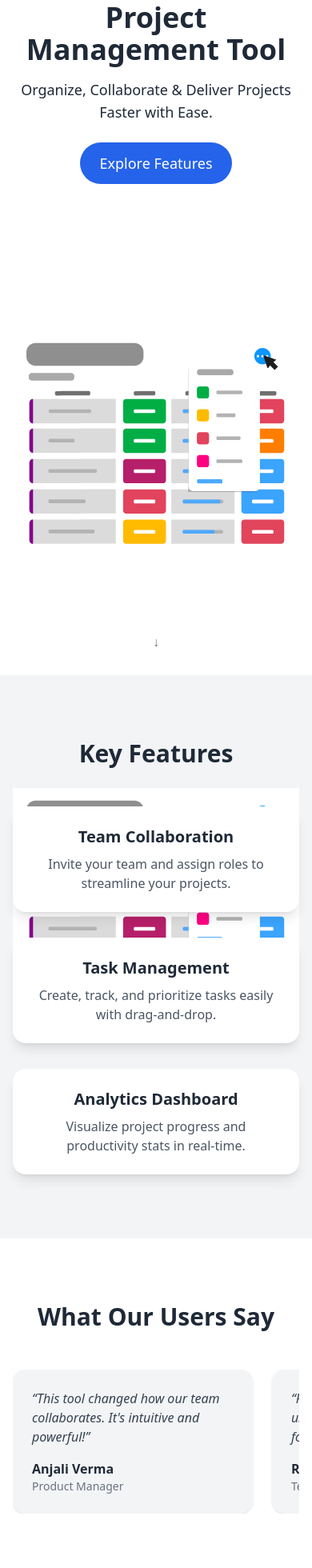
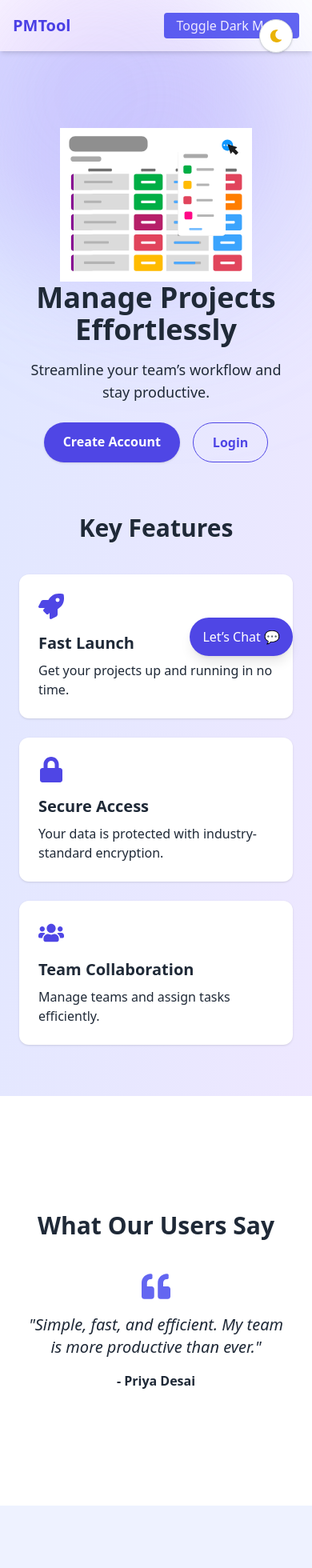
Before and after one commit to gauranshahuja/project-management-tool, a React (Vite) app in the folder client/: page / in a window 390 px wide. Shown: the top 1960 px of the page at 80% size. Built offline with nearby package versions, Linux system fonts and the light colour scheme.

Commit message:
feat: implement DarkModeToggle and Newsletter components with responsive design

```diff
--- /dev/null
+++ b/client/src/components/DarkModeToggle.jsx
@@ -0,0 +1,31 @@
+import { useEffect, useState } from "react";
+import { FaSun, FaMoon } from "react-icons/fa";
+
+function DarkModeToggle() {
+  const [dark, setDark] = useState(
+    localStorage.getItem("theme") === "dark" ||
+      (!("theme" in localStorage) && window.matchMedia("(prefers-color-scheme: dark)").matches)
+  );
+
+  useEffect(() => {
+    const root = window.document.documentElement;
+    if (dark) {
+      root.classList.add("dark");
+      localStorage.setItem("theme", "dark");
+    } else {
+      root.classList.remove("dark");
+      localStorage.setItem("theme", "light");
+    }
+  }, [dark]);
+
+  return (
+    <button
+      onClick={() => setDark(!dark)}
+      className="fixed top-6 right-6 z-50 bg-white dark:bg-gray-900 text-yellow-500 dark:text-gray-300 border border-gray-300 dark:border-gray-600 shadow p-3 rounded-full transition duration-300"
+    >
+      {dark ? <FaSun /> : <FaMoon />}
+    </button>
+  );
+}
+
+export default DarkModeToggle;
--- /dev/null
+++ b/client/src/components/Newsletter.jsx
@@ -0,0 +1,25 @@
+function Newsletter() {
+  return (
+    <section className="py-16 px-6 bg-indigo-100 dark:bg-gray-800 text-gray-800 dark:text-white relative z-10">
+      <div className="max-w-xl mx-auto text-center">
+        <h2 className="text-3xl font-bold mb-4">Stay in the Loop</h2>
+        <p className="mb-6 text-lg">Subscribe to our newsletter to get updates directly to your inbox.</p>
+        <form className="flex flex-col sm:flex-row items-center gap-4 justify-center">
+          <input
+            type="email"
+            placeholder="Enter your email"
+            className="px-4 py-2 rounded-full w-full sm:w-auto border border-gray-300 dark:border-gray-600 focus:outline-none focus:ring-2 focus:ring-indigo-400"
+          />
+          <button
+            type="submit"
+            className="px-6 py-2 bg-indigo-600 hover:bg-indigo-700 text-white rounded-full font-semibold transition"
+          >
+            Subscribe
+          </button>
+        </form>
+      </div>
+    </section>
+  );
+}
+
+export default Newsletter;
--- a/client/src/components/Testimonials.jsx
+++ b/client/src/components/Testimonials.jsx
@@ -1,17 +1,18 @@
 import { useEffect, useState } from "react";
+import { FaQuoteLeft } from "react-icons/fa";
 
 const testimonials = [
   {
-    name: "Alice",
-    comment: "This tool transformed the way our team works!",
+    name: "Aman Singh",
+    feedback: "This tool has completely changed how we manage our projects. Love it!",
   },
   {
-    name: "Bob",
-    comment: "Simple, clean, and powerful.",
+    name: "Priya Desai",
+    feedback: "Simple, fast, and efficient. My team is more productive than ever.",
   },
   {
-    name: "Clara",
-    comment: "Helped me stay organized and productive.",
+    name: "Ravi Kumar",
+    feedback: "Beautiful UI and smooth experience. Highly recommend!",
   },
 ];
 
@@ -19,19 +20,22 @@ function Testimonials() {
   const [index, setIndex] = useState(0);
 
   useEffect(() => {
-    const timer = setInterval(() => setIndex((i) => (i + 1) % testimonials.length), 3000);
+    const timer = setInterval(() => {
+      setIndex((prev) => (prev + 1) % testimonials.length);
+    }, 5000);
     return () => clearInterval(timer);
   }, []);
 
-  const { name, comment } = testimonials[index];
+  const testimonial = testimonials[index];
 
   return (
-    <section className="bg-indigo-100 dark:bg-gray-800 text-center py-16 px-4">
-      <h2 className="text-3xl font-bold text-indigo-600 dark:text-white mb-8">What Users Say</h2>
-      <blockquote className="text-xl italic text-gray-700 dark:text-gray-200 max-w-2xl mx-auto">
-        "{comment}"
-      </blockquote>
-      <p className="mt-4 font-semibold text-indigo-600 dark:text-indigo-300">- {name}</p>
+    <section className="py-16 px-4 bg-white dark:bg-gray-900 text-gray-800 dark:text-white relative z-10">
+      <h2 className="text-3xl font-bold text-center mb-10">What Our Users Say</h2>
+      <div className="max-w-2xl mx-auto text-center transition-all duration-700 ease-in-out">
+        <FaQuoteLeft className="mx-auto text-indigo-500 text-4xl mb-4" />
+        <p className="text-xl italic mb-4">"{testimonial.feedback}"</p>
+        <p className="font-semibold">- {testimonial.name}</p>
+      </div>
     </section>
   );
 }
--- a/client/src/pages/LandingPage.jsx
+++ b/client/src/pages/LandingPage.jsx
@@ -1,151 +1,156 @@
-import { useEffect } from "react";
-import lottie from "lottie-web";
+import { useEffect, useRef } from "react";
+import { motion } from "framer-motion";
 import AOS from "aos";
 import "aos/dist/aos.css";
+import Lottie from "lottie-react";
 import animationData from "../assets/animations/project-animation.json";
 
-const testimonials = [
+import { FaRocket, FaLock, FaUsers } from "react-icons/fa";
+
+import FeatureCard from "../components/FeatureCard";
+import Testimonials from "../components/Testimonials";
+import Newsletter from "../components/Newsletter";
+import ContactForm from "../components/ContactForm";
+import DarkModeToggle from "../components/DarkModeToggle";
+import Navbar from "../components/Navbar";
+
+function LandingPage() {
+  const testimonialRef = useRef(null);
+  const newsletterRef = useRef(null);
+  const contactRef = useRef(null);
+
+  useEffect(() => {
+    AOS.init({ duration: 1000 });
+  }, []);
+
+  const scrollTo = (ref) => {
+    ref?.current?.scrollIntoView({ behavior: "smooth" });
+  };
+
+  const features = [
     {
-    name: "Anjali Verma",
-    role: "Product Manager",
-    text: "This tool changed how our team collaborates. It's intuitive and powerful!",
+      icon: <FaRocket className="text-indigo-600 dark:text-indigo-400" size={32} />,
+      title: "Fast Launch",
+      description: "Get your projects up and running in no time.",
     },
     {
-    name: "Ravi Kumar",
-    role: "Team Lead",
-    text: "Project Management Tool helped us hit every deadline. A must-have for startups.",
+      icon: <FaLock className="text-indigo-600 dark:text-indigo-400" size={32} />,
+      title: "Secure Access",
+      description: "Your data is protected with industry-standard encryption.",
     },
     {
-    name: "Sara Nair",
-    role: "Developer",
-    text: "Beautiful UI, smooth workflow, and awesome features. Highly recommended!",
+      icon: <FaUsers className="text-indigo-600 dark:text-indigo-400" size={32} />,
+      title: "Team Collaboration",
+      description: "Manage teams and assign tasks efficiently.",
     },
   ];
 
-export default function LandingPage() {
-  useEffect(() => {
-    const container = document.getElementById("lottie-animation");
-    if (container) {
-      lottie.loadAnimation({
-        container,
-        renderer: "svg",
-        loop: true,
-        autoplay: true,
-        animationData,
-      });
-    }
+  return (
+    <div className="relative min-h-screen bg-gradient-to-br from-indigo-100 to-purple-100 dark:from-gray-900 dark:to-gray-800 text-gray-800 dark:text-white overflow-x-hidden">
+      <Navbar
+        scrollToTestimonial={() => scrollTo(testimonialRef)}
+        scrollToNewsletter={() => scrollTo(newsletterRef)}
+        scrollToContact={() => scrollTo(contactRef)}
+      />
 
-    AOS.init({
-      duration: 800,
-      once: true,
-    });
-  }, []);
+      <DarkModeToggle />
 
-  return (
-    <div className="font-sans text-gray-800 bg-white">
-      {/* Hero */}
-      <section
-        className="h-screen flex flex-col justify-center items-center text-center px-4 relative"
+      {/* Animated Blobs */}
+      <div className="absolute -top-20 -left-20 w-[400px] h-[400px] bg-purple-300 dark:bg-purple-700 rounded-full mix-blend-multiply filter blur-3xl opacity-30 animate-pulse z-0"></div>
+      <div className="absolute top-10 right-10 w-[300px] h-[300px] bg-indigo-300 dark:bg-indigo-700 rounded-full mix-blend-multiply filter blur-3xl opacity-30 animate-ping z-0"></div>
+
+      {/* Hero Section with Lottie */}
+      <section className="relative z-10 flex flex-col items-center text-center px-6 pt-24">
+        <div className="w-60 md:w-80" data-aos="fade-up">
+          <Lottie animationData={animationData} loop />
+        </div>
+        <motion.h1
+          initial={{ opacity: 0, y: -20 }}
+          animate={{ opacity: 1, y: 0 }}
+          transition={{ duration: 0.6 }}
+          className="text-4xl md:text-6xl font-extrabold mb-4"
+        >
+          Manage Projects Effortlessly
+        </motion.h1>
+        <motion.p
+          initial={{ opacity: 0 }}
+          animate={{ opacity: 1 }}
+          transition={{ delay: 0.3 }}
+          className="text-lg mb-6 max-w-xl"
+        >
+          Streamline your team’s workflow and stay productive.
+        </motion.p>
+
+        {/* CTA Buttons */}
+        <motion.div
+          whileHover={{ scale: 1.1 }}
+          className="flex flex-wrap gap-4 justify-center"
+        >
+          <a
+            href="/register"
+            className="bg-indigo-600 text-white px-6 py-3 rounded-full font-semibold shadow hover:bg-indigo-700 transition"
+          >
+            Create Account
+          </a>
+          <a
+            href="/login"
+            className="border border-indigo-600 text-indigo-600 px-6 py-3 rounded-full font-semibold hover:bg-indigo-50 dark:hover:bg-gray-700 transition"
+          >
+            Login
+          </a>
+        </motion.div>
+      </section>
+
+      {/* Features Section */}
+      <section className="py-16 px-6 z-10 relative">
+        <h2 className="text-3xl font-bold text-center mb-10" data-aos="fade-up">
+          Key Features
+        </h2>
+        <div className="grid gap-6 md:grid-cols-3 max-w-6xl mx-auto">
+          {features.map((feature, i) => (
+            <motion.div
+              key={i}
+              whileHover={{ scale: 1.05 }}
+              className="transition duration-300"
               data-aos="fade-up"
+              data-aos-delay={i * 100}
             >
-        <h1 className="text-4xl md:text-6xl font-bold mb-4">
-          Project Management Tool
-        </h1>
-        <p className="text-lg md:text-xl mb-6 max-w-xl">
-          Organize, Collaborate & Deliver Projects Faster with Ease.
-        </p>
-        <a
-          href="#features"
-          className="bg-blue-600 text-white px-6 py-3 rounded-full text-lg transition hover:bg-blue-700"
-        >
-          Explore Features
-        </a>
-
-        {/* Lottie animation */}
-        <div
-          id="lottie-animation"
-          className="w-full max-w-md mt-10"
-          aria-label="Lottie animation"
-        ></div>
-
-        {/* Scroll Indicator */}
-        <div className="absolute bottom-6 animate-bounce text-gray-500">
-          <span>&#8595;</span>
+              <FeatureCard {...feature} />
+            </motion.div>
+          ))}
         </div>
       </section>
 
-      {/* Features Section */}
-      <section id="features" className="py-20 bg-gray-100">
-        <div className="max-w-6xl mx-auto px-4 text-center">
-          <h2 className="text-3xl font-bold mb-12" data-aos="fade-up">
-            Key Features
-          </h2>
-          <div className="grid grid-cols-1 sm:grid-cols-2 md:grid-cols-3 gap-8">
-            {[
-              {
-                title: "Team Collaboration",
-                desc: "Invite your team and assign roles to streamline your projects.",
-              },
-              {
-                title: "Task Management",
-                desc: "Create, track, and prioritize tasks easily with drag-and-drop.",
-              },
-              {
-                title: "Analytics Dashboard",
-                desc: "Visualize project progress and productivity stats in real-time.",
-              },
-            ].map((f, idx) => (
-              <div
-                key={idx}
-                className="bg-white p-6 rounded-2xl shadow-lg hover:shadow-xl transition transform hover:-translate-y-1"
-                data-aos="zoom-in"
-                data-aos-delay={idx * 100}
-              >
-                <h3 className="text-xl font-semibold mb-2">{f.title}</h3>
-                <p className="text-gray-600">{f.desc}</p>
-              </div>
-            ))}
-          </div>
+      {/* Testimonials Section */}
+      <section ref={testimonialRef} className="py-20 bg-white dark:bg-gray-900 px-4">
+        <div data-aos="fade-up">
+          <Testimonials />
         </div>
       </section>
 
-      {/* Testimonials */}
-      <section className="py-20 bg-white">
-        <div className="max-w-4xl mx-auto px-4 text-center">
-          <h2 className="text-3xl font-bold mb-12" data-aos="fade-up">
-            What Our Users Say
-          </h2>
-          <div className="flex overflow-x-auto gap-6 snap-x snap-mandatory">
-            {testimonials.map((t, idx) => (
-              <div
-                key={idx}
-                className="snap-center min-w-[300px] bg-gray-100 p-6 rounded-2xl shadow text-left"
-                data-aos="fade-right"
-                data-aos-delay={idx * 200}
-              >
-                <p className="italic text-gray-700 mb-4">“{t.text}”</p>
-                <h4 className="font-semibold">{t.name}</h4>
-                <p className="text-sm text-gray-500">{t.role}</p>
-              </div>
-            ))}
-          </div>
+      {/* Newsletter Section */}
+      <section ref={newsletterRef} className="py-20 px-4 bg-indigo-50 dark:bg-indigo-900">
+        <div data-aos="fade-up">
+          <Newsletter />
         </div>
       </section>
 
-      {/* Call to Action */}
-      <section
-        className="py-16 bg-blue-600 text-white text-center"
-        data-aos="fade-up"
-      >
-        <h2 className="text-3xl font-bold mb-4">Ready to get started?</h2>
-        <p className="mb-6">Sign up today and supercharge your productivity!</p>
+      {/* Contact Form */}
+      <section ref={contactRef} className="py-20 px-4 bg-gray-100 dark:bg-gray-800">
+        <div data-aos="fade-up">
+          <ContactForm />
+        </div>
+      </section>
+
+      {/* Floating CTA Button */}
       <a
         href="/register"
-          className="inline-block bg-white text-blue-600 px-6 py-3 rounded-full font-medium text-lg transition hover:bg-gray-100"
+        className="fixed bottom-6 right-6 z-50 bg-indigo-600 hover:bg-indigo-700 text-white px-4 py-3 rounded-full shadow-lg transition duration-300"
       >
-          Create Account
+        Let’s Chat 💬
       </a>
-      </section>
     </div>
   );
 }
+
+export default LandingPage;
```
Lines whose indentation alone changed are shown as unchanged.
